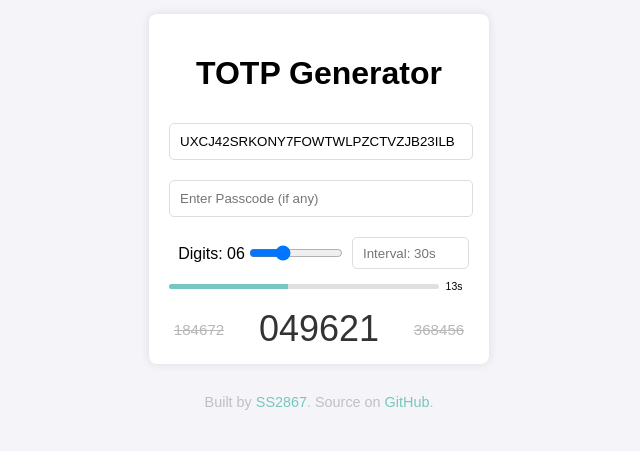
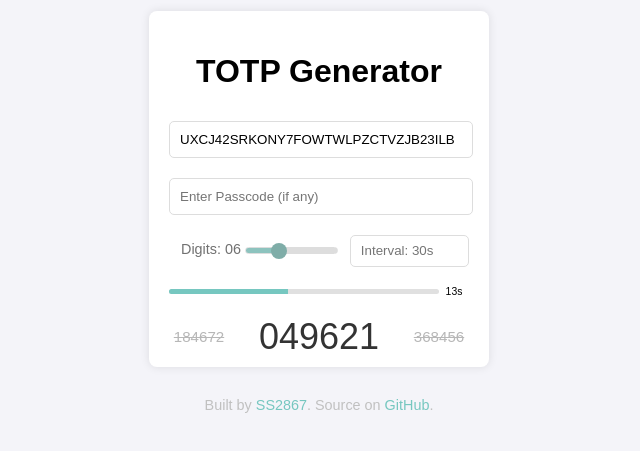
Before and after one commit to SS2867/TOTP, a plain HTML site: page index.html in a window 1280 px wide. Shown: the part 183-634 px from the top of the page, without its empty margins (321-961 px from the left). Drawn offline with Linux system fonts and the light colour scheme.

Commit message:
Add files via upload

```diff
--- a/index.html
+++ b/index.html
@@ -37,7 +37,7 @@
         .totp_container {
             margin-top: 10px;
             font-size: 1.5em;
-            height: 40px;
+            height: 30px;
             color: #333;
         }
         .totp {
@@ -71,10 +71,10 @@
         }
         @keyframes blink {
             0%, 100%{
-                color: #cb63ff;
+                color: #333;
             }
             50% {
-                color: #333;
+                color: #cb63ff;
             }
         }
         .progress-container {
@@ -107,6 +107,29 @@
             color: #76c7c0;
             text-decoration: none;
         }
+        input[type="range"] {
+            -webkit-appearance: none;
+            height: 5px;
+            background: linear-gradient(to right, #8dc3be 0%, #8dc3be var(--value), #ddd var(--value), #ddd 100%);
+            border-radius: 5px;
+            outline: none;
+        }
+        input[type="range"]::-webkit-slider-thumb {
+            -webkit-appearance: none; /* 去掉默认样式 */
+            appearance: none;
+            width: 16px; /* 滑块宽度 */
+            height: 16px; /* 滑块高度 */
+            background: #7fada8; /* 滑块颜色 */
+            border-radius: 50%; /* 圆形滑块 */
+            cursor: pointer; /* 鼠标悬停时显示手形光标 */
+        }
+        input[type="range"]::-moz-range-thumb {
+            width: 20px; /* 滑块宽度 */
+            height: 20px; /* 滑块高度 */
+            background: #814caf; /* 滑块颜色 */
+            border-radius: 50%; /* 圆形滑块 */
+            cursor: pointer; /* 鼠标悬停时显示手形光标 */
+        }
         .span{
             white-space: pre;
         }
@@ -120,14 +143,14 @@
     <input type="password" id="passcode" placeholder="Enter Passcode (if any)" />
     <div style="display: flex; align-items: center; justify-content: center;">
         <div class="slider-container" >
-            <span>Digits: </span><span id="digitsValue">06</span>
-            <input type="range" min="4" max="10" value="6" style="width: 50%;height:10px;padding:0" id="digitsSlider">
+            <span style="color:#717171; font-size: 0.9em;">Digits: <span id="digitsValue">06</span></span>
+            <input type="range" min="4" max="10" value="6" style="width: 50%;padding:0;" id="digitsSlider">
         </div>
         <input type="text" id="interval" style="width: 35%;height:10px" placeholder="Interval: 30s" />
     </div>
     <!--<button onclick="generateTOTP()">Generate TOTP</button>-->
 
-    <div style="display: flex; align-items: center; justify-content: center;">
+    <div style="display: flex; align-items: center; justify-content: center; height: 30px;">
         <div class="progress-container">
             <div class="progress-bar" id="progressBar"></div>
         </div>
@@ -408,9 +431,9 @@
             }
         }catch(error){
             if (error.message === "String of HEX type must be in byte increments"){
-                totp_current.innerText = "------";
-                totp_prev.innerText = "------";
-                totp_next.innerText = "------";
+                totp_current.innerText = "-".repeat(digits);
+                totp_prev.innerText = "-".repeat(digits);
+                totp_next.innerText = "-".repeat(digits);
                 document.getElementById("progress-text").innerText = "--"
                 document.getElementById("progressBar").style.width = 0;
                 totp_next.classList.remove('totp_active');
@@ -441,8 +464,14 @@
     });
 
     digits = 6;
+    function updateSlider(slider, value) {
+        slider.value = value==null? slider.value: value ;
+        const percentage = (slider.value - slider.min) / (slider.max - slider.min) * 100;
+        slider.style.setProperty('--value', percentage + '%');
+    }
     document.getElementById("digitsSlider").oninput = function() {
         digits = this.value;
+        updateSlider(this, null);
         document.getElementById("digitsValue").innerHTML = (digits+"").padStart(2, '0');
     }
 
@@ -468,7 +497,7 @@
         interval = value;
         document.getElementById("interval").placeholder = `Interval: ${interval}s`;
     }
-
+    updateSlider(document.getElementById("digitsSlider"), null);
     //document.getElementById("seed").value = "UXCJ42SRKONY7FOWTWLPZCTVZJB23ILB";
     generateTOTP(); setInterval(generateTOTP, 1000);
 </script>
```
